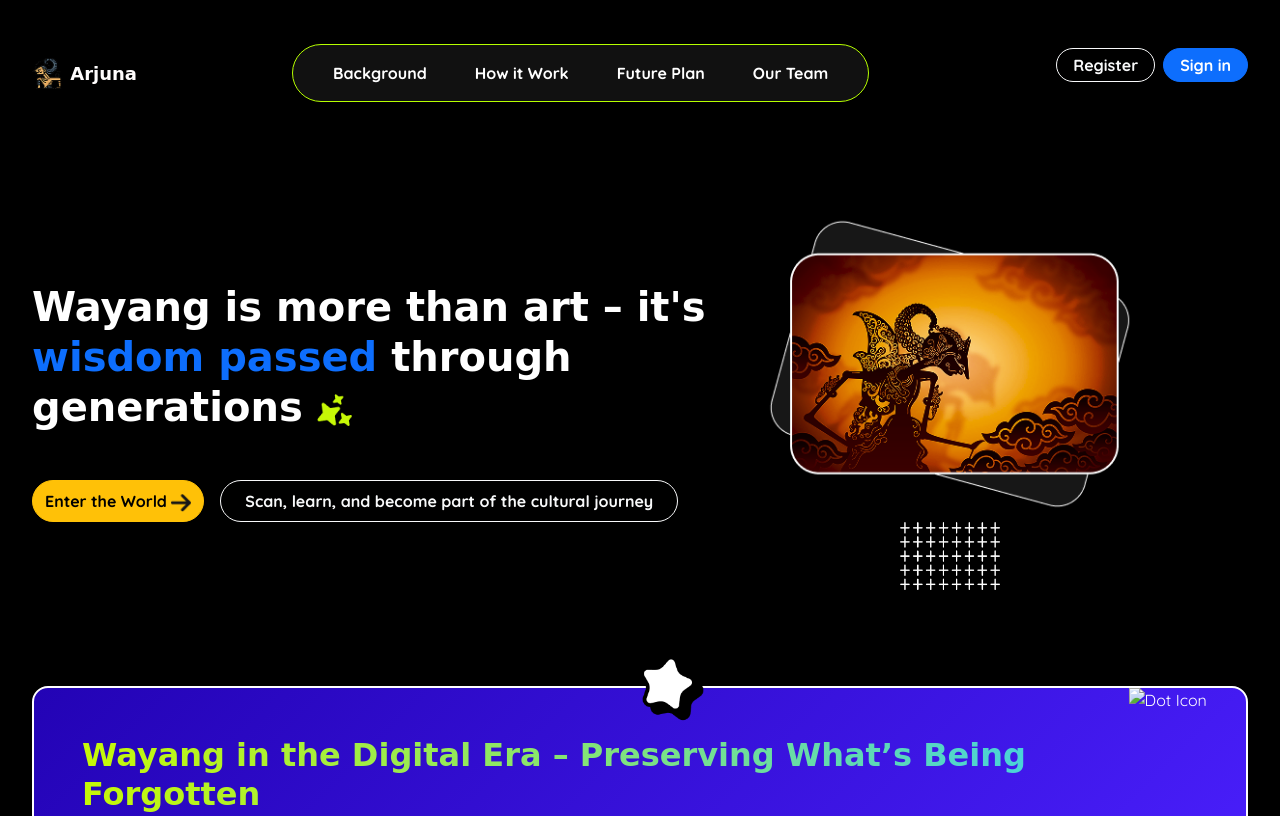
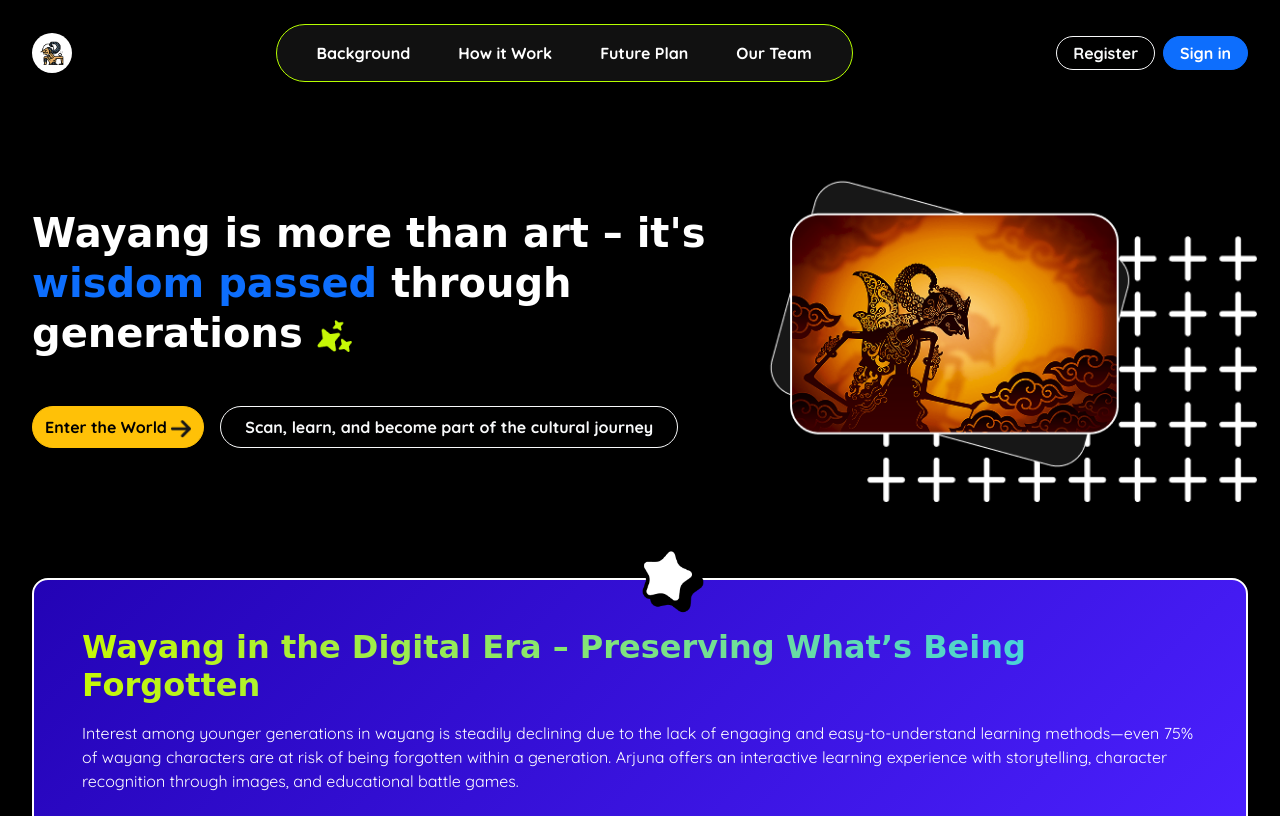
Before and after one commit to nazil34/arjuna-front-end, a website built with webpack: page src/index.html in a window 1280 px wide. Shown: the top 816 px of the page. Built offline with nearby package versions, Linux system fonts and the light colour scheme; files whose address does not match are found by name; a web font is replaced by a local one.

Commit message:
responsive nav

```diff
--- a/src/index.html
+++ b/src/index.html
@@ -1,5 +1,5 @@
 <!DOCTYPE html>
-<html lang="en">
+<html lang="en" scroll-behavior: smooth;>
   <head>
     <meta http-equiv="Content-Type" content="text/html;charset=UTF-8" />
     <meta name="viewport" content="width=device-width, initial-scale=1.0" />
@@ -13,14 +13,15 @@
     <title>Arjuna</title>
   </head>
   <body>
-    <header class="bg-black">
+    <header class="bg-black sticky-header">
       <div class="main-header container">
-        <a class="brand-name d-flex align-items-center gap-2" href="#/">
-          <img src="images/favicon.png" alt="Arjuna Logo" style="height: 32px;" />
-          <span>Arjuna</span>
-        </a>
+        <a class="brand-name d-flex align-items-center gap-2">
+        <div class="bg-white rounded-circle d-flex justify-content-center align-items-center" style="height: 40px; width: 40px;">
+          <img src="images/favicon.png" alt="Arjuna Logo" style="height: 24px; width: 24px;" />
+        </div>
+      </a>
 
-        <nav class="nav-pill-custom d-flex justify-content-center my-4">
+        <nav class="nav-pill-custom sticky-nav d-flex justify-content-center my-1">
         <ul class="nav nav-pills gap-3 px-4 py-2">
           <li class="nav-item"><a class="nav-link active-custom" href="#background">Background</a></li>
           <li class="nav-item"><a class="nav-link active-custom" href="#how">How it Work</a></li>
@@ -29,16 +30,23 @@
         </ul>
       </nav>
 
-        <nav id="navigation-drawer" class="navigation-drawer">
-          <ul id="nav-list" class="nav-list">
-            <div class="d-flex gap-2">
-            <a href="#/register" class="btn btn-outline-light rounded-pill px-3 py-1 fw-semibold ">Register</a>
-            <a href="#/signin" class="btn btn-primary rounded-pill px-3 py-1 fw-semibold">Sign in</a>
-          </div>
-          </ul>
-        </nav>
+       <!-- Untuk desktop -->
+      <div class="d-none d-md-flex gap-2 sticky-nav">
+        <a href="#/register" class="btn btn-outline-light rounded-pill px-3 py-1 fw-semibold">Register</a>
+        <a href="#/signin" class="btn btn-primary rounded-pill px-3 py-1 fw-semibold">Sign in</a>
+      </div>
 
-        <button id="drawer-button" class="drawer-button">☰</button>
+      <!-- Untuk mobile (drawer) -->
+      <nav id="navigation-drawer" class="navigation-drawer d-md-none">
+        <ul class="nav-list list-unstyled">
+          <li><a href="/" class="drawer-link">Home</a></li>
+          <li><a href="#/register" class="drawer-link">Register</a></li>
+          <li><a href="#/signin" class="drawer-link">Sign In</a></li>
+        </ul>
+      </nav>
+
+
+        <button id="drawer-button" class="drawer-button text-white bg-transparent border-0">☰</button>
       </div>
     </header>
 
--- a/src/scripts/index.js
+++ b/src/scripts/index.js
@@ -1,4 +1,3 @@
-// CSS imports
 import '../styles/styles.css';
 import '../styles/home.css';
 
--- a/src/scripts/pages/home/home-page.js
+++ b/src/scripts/pages/home/home-page.js
@@ -17,13 +17,17 @@ export default class HomePage {
               </div>
             </div>
 
-            <!-- Gambar ilustrasi -->
-            <div class="col-md-4 text-center mt-4 mt-md-0 position-relative">
-              <img src="images/decoration-image-1.png" class="img-fluid mb-2" alt="Wayang Image" style="max-height: 300px;" />
-              <!-- Gambar pagar di bawah -->
-              <img src="images/decoration-overview-1.png" class="img-fluid w-100" alt="Pattern Border" style="max-width: 100px;" />
-            </div>
+            <div class="wayang-wrapper col-md-4 text-center mt-4 mt-md-0 position-relative">
+            <!-- Gambar utama wayang -->
+            <img src="images/decoration-image-1.png" class="img-fluid mb-2 position-relative z-2" alt="Wayang Image" style="max-height: 300px;" />
+
+            <!-- Gambar pagar dekoratif -->
+            <img src="images/decoration-overview-1.png" class="pattern-decor position-absolute" alt="Pattern Border"/>
           </div>
+
+
+          </div>
+
         </div>
       </section>
 
@@ -32,7 +36,6 @@ export default class HomePage {
           <div class="p-4 p-md-5 rounded-4 bg-glass text-white position-relative shadow-lg border border-2 border-white">
             <!-- Icon atas -->
             <img src="images/star.png" class="position-absolute top-0 start-50 translate-middle-y" style="height: 65px;" alt="Star Icon">
-            <img src="" class="position-absolute top-0 end-0 translate-middle-x" style="height: 30px;" alt="Dot Icon">
 
             <h2 class="fw-bold text-gradient mb-3">Wayang in the Digital Era – Preserving What’s Being Forgotten</h2>
             <p class="mb-0">
@@ -66,15 +69,15 @@ export default class HomePage {
               </div>
 
               <!-- Dekorasi: spiral garis -->
-              <div class="position-absolute" style="top: 100px; left: 90%; transform: translateX(-50%);">
-                <img src="images/spiral.png" alt="spiral" style="width: 40px;">
+              <div class="icon position-absolute" style="top: 100px; left: 90%; transform: translateX(-50%);">
+                <img src="images/redarrow.png" alt="spiral" style="width: 100px;">
               </div>
             </div>
 
             <!-- Kanan: Gambar Wayang -->
             <div class="col-md-6 mt-4 mt-md-0 text-center position-relative z-1">
               <div class="d-flex justify-content-center gap-2 flex-wrap">
-                <img src="images/triowayang.png" class="img-fluid rotated-img" alt="Wayang" style="max-width: 450px;"
+                <img src="images/triowayang.png" class="img-fluid rotated-img" alt="Wayang" style="max-width: 500px;"
               </div>
             </div>
           </div>
@@ -86,6 +89,11 @@ export default class HomePage {
       <div class="container">
         <!-- Judul dan deskripsi -->
         <div class="text-center mb-5">
+
+         <!-- circle between phases -->
+              <img src="images/circle.png" class="icon img-fluid" alt="arrow" style="height: 70px;">
+
+
           <h2 class="fw-bold bg-white text-dark px-4 py-2 rounded-pill d-inline-block" style="font-family: 'Dela Gothic One', cursive;">
             Building the Next Chapter of Arjuna
           </h2>
@@ -107,14 +115,14 @@ export default class HomePage {
                 We'll launch a basic version of Arjuna with image recognition for 12 wayang characters.
                 Each character will display short-form stories and animations. Core battle game logic will also be released, centered around a simple educational battle game.
               </p>
-              <img src="images/bintang.png" class="position-absolute" style="width: 20px; bottom: -10px; right: -10px;" alt="bintang">
+              <img src="images/redstar.png" class="position-absolute" style="width: 67px; bottom: -5px; right: -10px;" alt="bintang">
             </div>
           </div>
 
           <!-- Arrow between phases -->
           <div class="col-md-2 d-none d-md-block">
             <div class="d-flex justify-content-center align-items-center h-100">
-              <img src="images/arrow-dashed.png" class="img-fluid" alt="arrow" style="height: 50px;">
+              <img src="images/arrow.png" class="img-fluid" alt="arrow" style="height: 30px;">
             </div>
           </div>
 
@@ -129,14 +137,14 @@ export default class HomePage {
                 Partnerships with cultural institutions will be explored to ensure a digital gateway.
                 Hand-in-hand, we'll introduce Quizzes, AR missions, and special content.
               </p>
-              <img src="images/petir.png" class="position-absolute" style="width: 30px; bottom: -10px; left: -10px;" alt="petir">
+              <img src="images/lightning.png" class="position-absolute" style="width: 30px; bottom: -10px; left: -10px;" alt="petir">
             </div>
           </div>
         </div>
       </div>
     </section>
 
-    <!-- SECTION: Team Arjuna -->
+    <!-- SECTION 4: Team Arjuna -->
     <section id="team" class="bg-black text-white py-5 position-relative overflow-hidden">
 
        <div class="container d-flex justify-content-center align-items-center" style="min-height: 40vh;">
@@ -150,8 +158,8 @@ export default class HomePage {
       </div>
     </div>
 
+        <div class="row g-4 justify-content-center">
 
-        <div class="row g-4 justify-content-center">
       <!-- Team Member Card 1 -->
       <div class="col-sm-6 col-md-4 col-lg-3">
         <div class="text-center my-3">
--- a/src/styles/home.css
+++ b/src/styles/home.css
@@ -42,3 +42,17 @@
   border-radius: 1rem;
   max-width: 100%;
 }
+
+
+.wayang-wrapper {
+  position: relative;
+}
+
+.pattern-decor {
+  position: absolute;
+  bottom: -20px;
+  right: -100px;
+  width: 390px; /* atur sesuai kebutuhan */
+
+  z-index: 1;
+}
--- a/src/styles/styles.css
+++ b/src/styles/styles.css
@@ -109,35 +109,71 @@ h1, h2, h3, .brand-name {
   padding-block: 20px;
 }
 
+
+.drawer-link {
+  all: unset;
+  display: block;
+  color: #000 !important;
+  font-weight: 500;
+  padding: 8px 0;
+  text-decoration: none;
+}
+
 /* Write your styles more here */
 
-@media screen and (width > 1000px) {
+/* Untuk layar kecil (mobile) */
+@media screen and (max-width: 1000px) {
+  .nav-pill-custom {
+    display: none !important;
+  }
+
+  .icon {
+    display: none !important;
+  }
+
   .navigation-drawer {
-    min-height: auto;
-    width: auto;
-    padding: 0;
-    background-color: transparent;
+    display: block;
+    transform: translateX(-100%);
+    transition: transform 0.3s ease;
+  }
 
-    flex-direction: row;
-    justify-content: space-between;
-
-    position: static;
-    box-shadow: none;
+  .navigation-drawer.open {
     transform: translateX(0);
   }
 
-  .nav-list {
-    flex-direction: row;
+  .drawer-button {
+    display: block;
+  }
+}
+
+/* Untuk layar besar (desktop/tablet landscape ke atas) */
+@media screen and (min-width: 1001px) {
+  .sticky-header {
+    position: sticky;
+    top: 0;
+    z-index: 999;
+    background-color: #000;
   }
 
-  .nav-list li a {
-    display: inline-block;
+  .sticky-nav {
+    position: sticky;
+    top: 0;
+    z-index: 999;
+  }
+
+  .nav-pill-custom {
+    display: flex !important;
+  }
+
+  .navigation-drawer {
+    display: none !important;
   }
 
   .drawer-button {
-    display: none;
+    display: none !important;
   }
 }
+
 
 .custom-glass-box {
   background-color: #C6F806;
```
Also changed, not shown: README.md, public/images/arrow.png (added), public/images/circle.png (added), public/images/lightning.png (added), public/images/redarrow.png (added), public/images/redstar.png (added).
